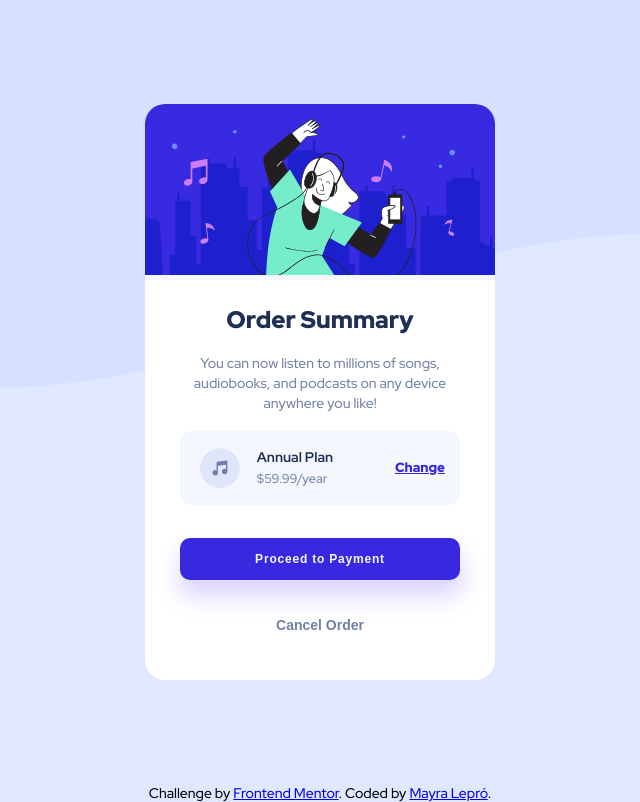
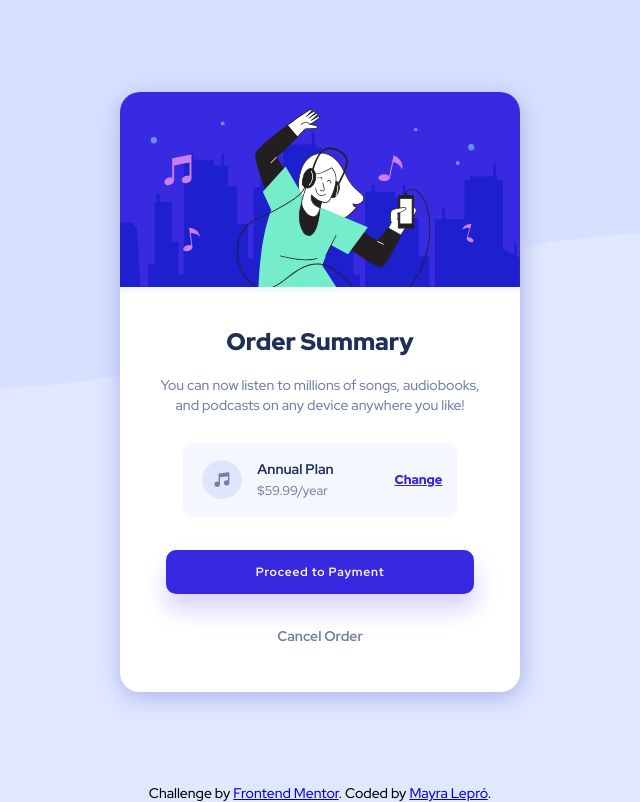
Before and after one commit to mayralepro/FrontendMentor-OrderSummary, a plain HTML site: page index.html in a window 1280 px wide. Shown: the whole page, without its empty margins (320-960 px from the left). Drawn offline with Linux system fonts and the light colour scheme.

Commit message:
Deleted buttons and reconstructed html

```diff
--- a/css/styles.css
+++ b/css/styles.css
@@ -29,19 +29,26 @@ button {
 }
 
 
-.change:hover button {
+.change:hover {
     color: rgb(139, 78, 238);
+    text-decoration: none;
 }
 
-.payment:hover button {
+.payment:hover {
     background-color: rgb(139, 78, 238);
 }
 
-.order:hover button {
+.order:hover {
     color: var(--darkblue);
 }
 
 /* Container */
+
+.card {
+    box-shadow: 1px 5px 25px rgb(170, 177, 235);
+    border-radius: 20px;
+}
+
 
 .container {
     display: flex;
@@ -68,7 +75,7 @@ button {
 .img {
     border-top-left-radius: 20px;
     border-top-right-radius: 20px;
-    width: 350px;
+    width: 400px;
     background-color: var(--verypaleblue);
 }
 
@@ -92,7 +99,7 @@ h1 {
     display: flex;
     flex-direction: column;
     justify-content: center;
-    width: 350px;
+    width: 400px;
     height: 150px;
     background-color: white;
 }
@@ -113,7 +120,7 @@ h1 {
 .section2 {
     height: auto;
     overflow: hidden;
-    width: 350px;
+    width: 400px;
     height: 75px;
     background-color: white;
     display: flex;
@@ -145,13 +152,14 @@ h1 {
 
 }
 
-.change button {
+.change {
     font-family: 'Red Hat Display';
     font-weight: 700;
     background-color: var(--verypaleblue);
     color: var(--brightblue);
     border: none;
     padding-left: 50px;
+    cursor: pointer;
 }
 
 
@@ -176,7 +184,7 @@ h1 {
 .section3 {
     border-bottom-left-radius: 20px;
     border-bottom-right-radius: 20px;
-    width: 350px;
+    width: 400px;
     height: 175px;
     background-color: white;
     display: flex;
@@ -186,7 +194,7 @@ h1 {
 
 }
 
-.payment button {
+.payment {
     width: 280px;
     background-color: var(--brightblue);
     color: var(--verypaleblue);
@@ -195,19 +203,22 @@ h1 {
     font-weight: 700;
     font-size: 12px;
     letter-spacing: 0.8px;
+    text-align: center;
+    text-decoration: none;
     box-shadow: 1px 15px 25px 1px rgb(218, 211, 255);
 }
 
-.order button {
+.order {
     border: none;
     font-weight: 700;
     font-size: 14px;
     background-color: (var(--verypaleblue));
     color: var(--desaturatedblue);
     padding-bottom: 14px;
+    text-decoration: none;
 }
 
-.change button {
+.change {
     text-decoration: underline;
     font-weight: 800;
 }
--- a/index.html
+++ b/index.html
@@ -36,13 +36,13 @@
             <h2>Annual Plan</h2>
             <p>$59.99/year</p>
           </section>
-          <p class="change"><button>Change</button></p>
+          <p class="change">Change</p>
         </div>
       </div>
       <!-- Section 3 -->
       <div class="section3">
-        <p class="payment"><a href="#"><button>Proceed to Payment</button></a></p>
-        <p class="order"><a href="#"><button>Cancel Order</button></a></p>
+        <a href="#" class="payment">Proceed to Payment</a>
+        <a href="#" class="order">Cancel Order</a>
       </div>
   </section>
 
```
